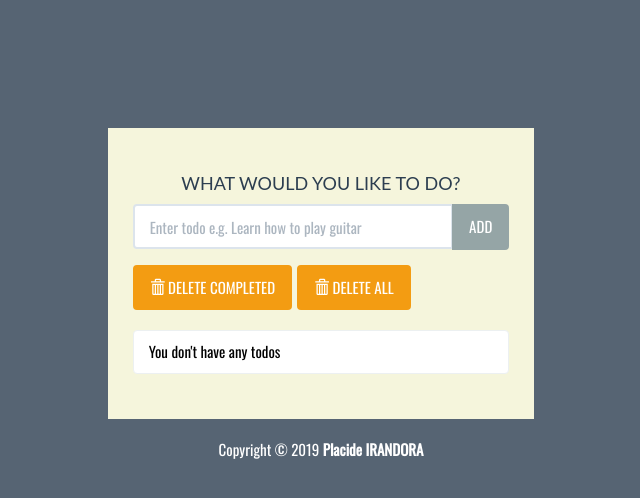
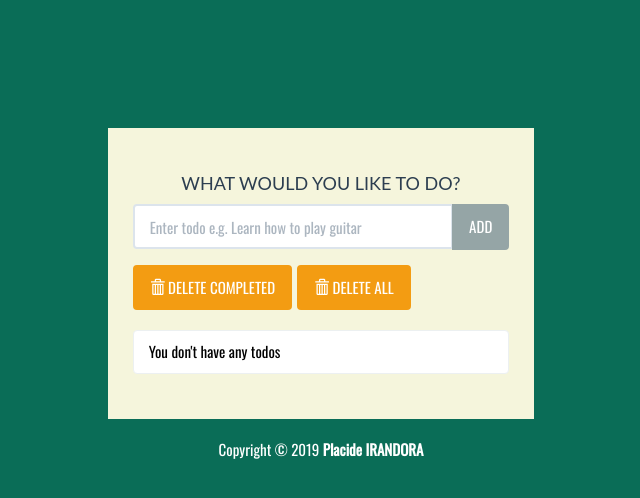
Before and after one commit to placiderapson/todo-list-app-with-django, a Django app: page / in a window 1280 px wide. Shown: the top 498 px of the page, without its empty margins (319-959 px from the left). Run offline with Django 3.2, Linux system fonts and the light colour scheme; data that the repository does not hold is empty; some libraries are stand-ins or nearby versions.

Commit message:
Improve the design a little bit

```diff
--- a/todo_list/todo/static/todo/styles.css
+++ b/todo_list/todo/static/todo/styles.css
@@ -1,5 +1,5 @@
 body {
-	background: rgba(44, 62, 80, .8);
+	background: #0A6D57;
 	font-family: 'Oswald', 'Futura', sans-serif;
 }
 #wrapper {
```
